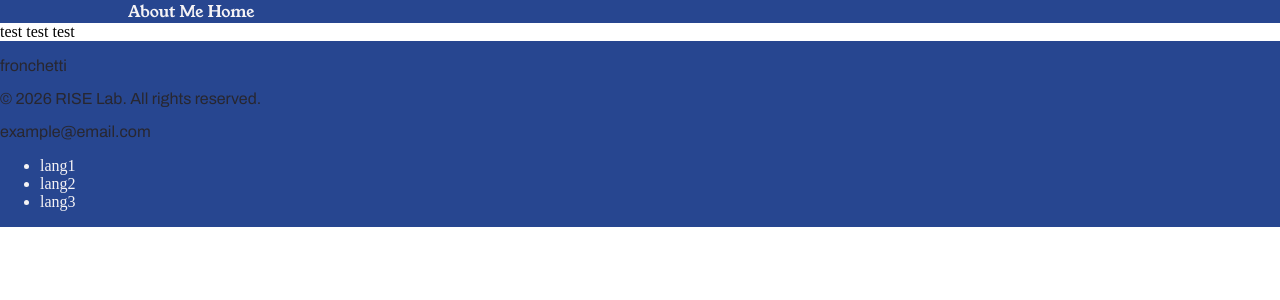
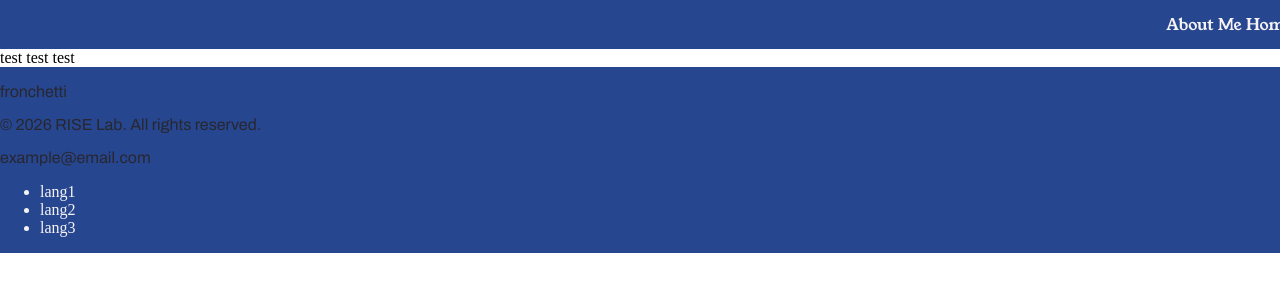
Before and after one commit to hschuler13/jekyll_theme_fronchetti, a Jekyll site: the page built from index.html, in a window 1280 px wide. Shown: the top 300 px of the page. Built offline with Jekyll 4.4.1, drawn with Linux system fonts in a browser that asks for light colours.

Commit message:
changed padding and spacing on header

```diff
--- a/_sass/_layout.scss
+++ b/_sass/_layout.scss
@@ -25,6 +25,8 @@
     background-color: $primary-color;
     display: flex;
     flex-direction: row;
+    justify-content: space-between;
+    padding: 1%;
 }
 
 .header-logo {
```
